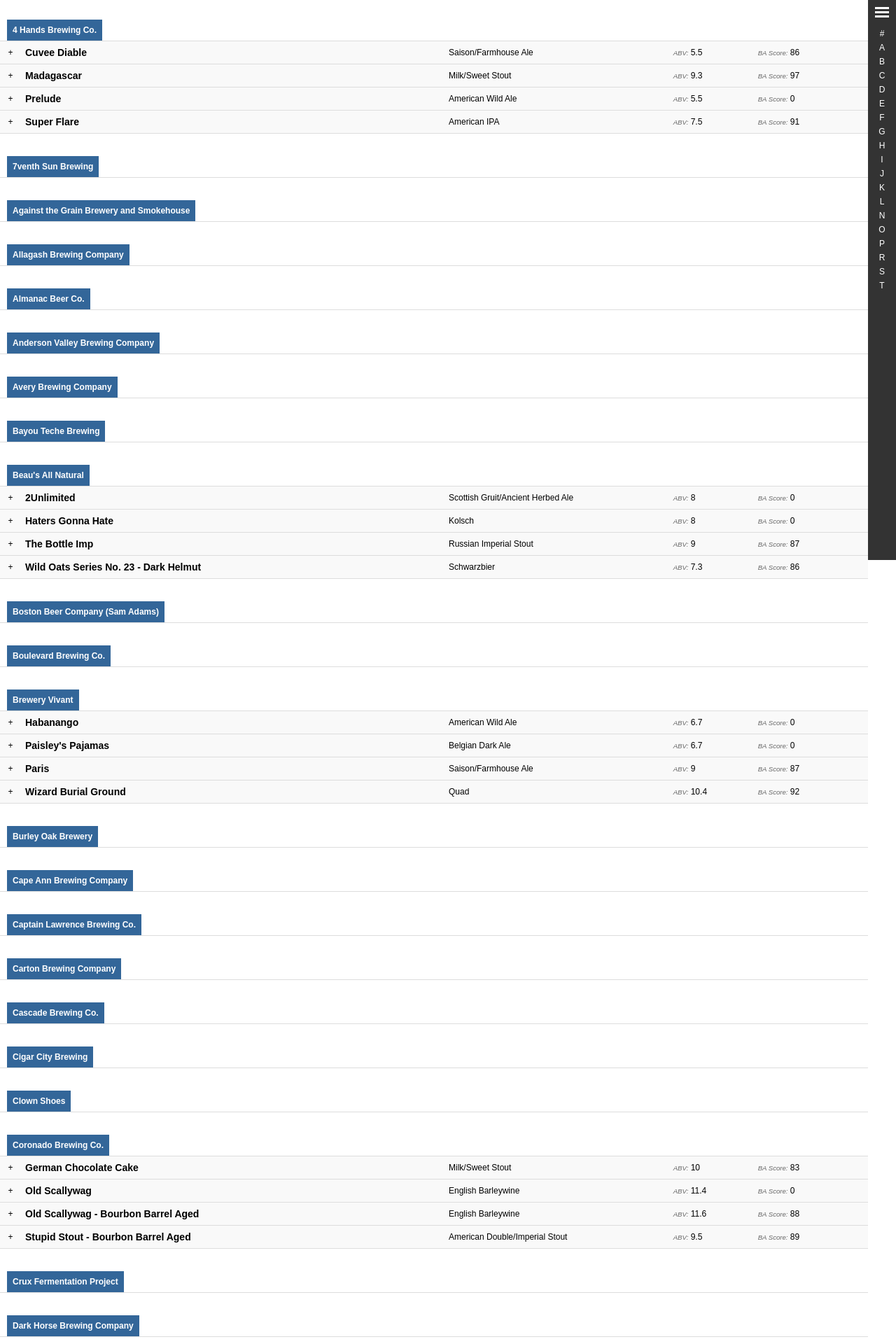
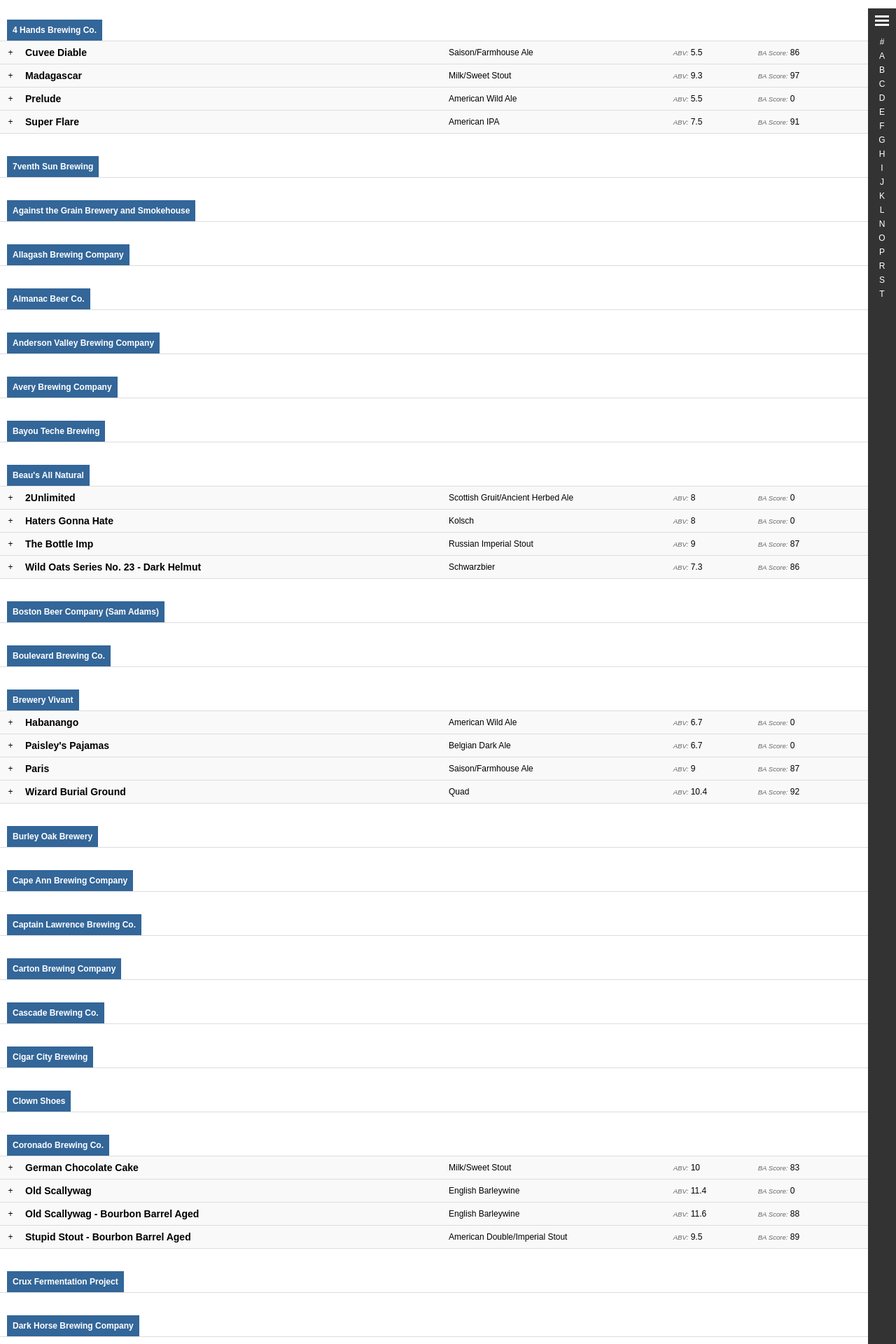
Before and after one commit to braican/festlist, a PHP site: page / in a window 1280 px wide. Shown: the top 1920 px of the page at 70% size. Run offline with PHP 8.4, Linux system fonts and the light colour scheme.

Commit message:
i forget

```diff
--- a/css/beerfest.css
+++ b/css/beerfest.css
@@ -6,13 +6,14 @@
     -moz-box-sizing: border-box;
     box-sizing: border-box;
 }
-
+html{
+    overflow-x: hidden;
+}
 body{
     font-family: sans-serif;
     font-size: 12px;
     padding: 0;
     margin: 0;
-    position: relative;
 }
 ul{
     padding: 0;
@@ -33,13 +34,8 @@ h1{
 /**
  * --layout
  */
-#app-main{
-    overflow: auto;
+#app{
     position: relative;
-    left: 0;
-    -webkit-transition: left .3s;
-    -o-transition: left .3s;
-    transition: left .3s;
 }
 .beer-list .flex-item{
     display: -webkit-flex;
@@ -72,12 +68,12 @@ h1{
  * --scroll
  */
 #side-banner{
-    position: fixed;
+    /*position: fixed;*/
+    position: absolute;
     width: 40px;
     top: 0;
     right: 0;
     bottom: 0;
-    overflow: scroll;
     text-align: center;
     background: #333;
     z-index: 11;
--- a/index.html
+++ b/index.html
@@ -9,8 +9,6 @@
 </head>
 <body>
 
-<div id="app">
-
 <!--
 <div id="app-nav">
     <ul>
@@ -19,6 +17,7 @@
 </div>
 -->
 
+<div id="app">
 
     <div id="app-main">
         <ul id="beerlist" class="beer-list"></ul>
```
Lines whose indentation alone changed are shown as unchanged.
